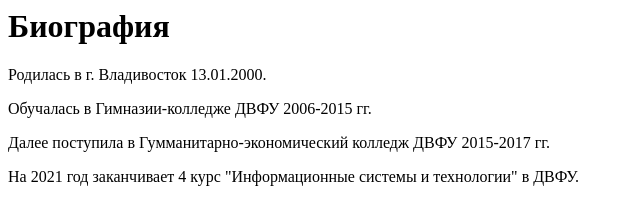
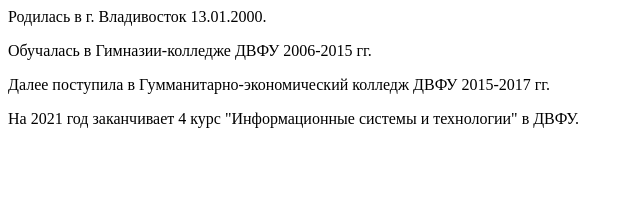
Before and after one commit to delyovanor/aboutsite, a plain HTML site: page biog.html in a window 1280 px wide. Shown: the whole page, without its empty margins (0-640 px from the left). Drawn offline with Linux system fonts and the light colour scheme.

Commit message:
Update biog.html

```diff
--- a/biog.html
+++ b/biog.html
@@ -1,11 +1,8 @@
 <html>
-
 <head>
 <title>Сайт студентки группы б8117 Делёвой Элеоноры</title>
 </head>
 <body>
-
-<h1>Биография</h1>
 <p>Родилась в г. Владивосток 13.01.2000.</p>
 <p>Обучалась в Гимназии-колледже ДВФУ 2006-2015 гг.</p>
 <p>Далее поступила в Гумманитарно-экономический колледж ДВФУ 2015-2017 гг. </p>
```
